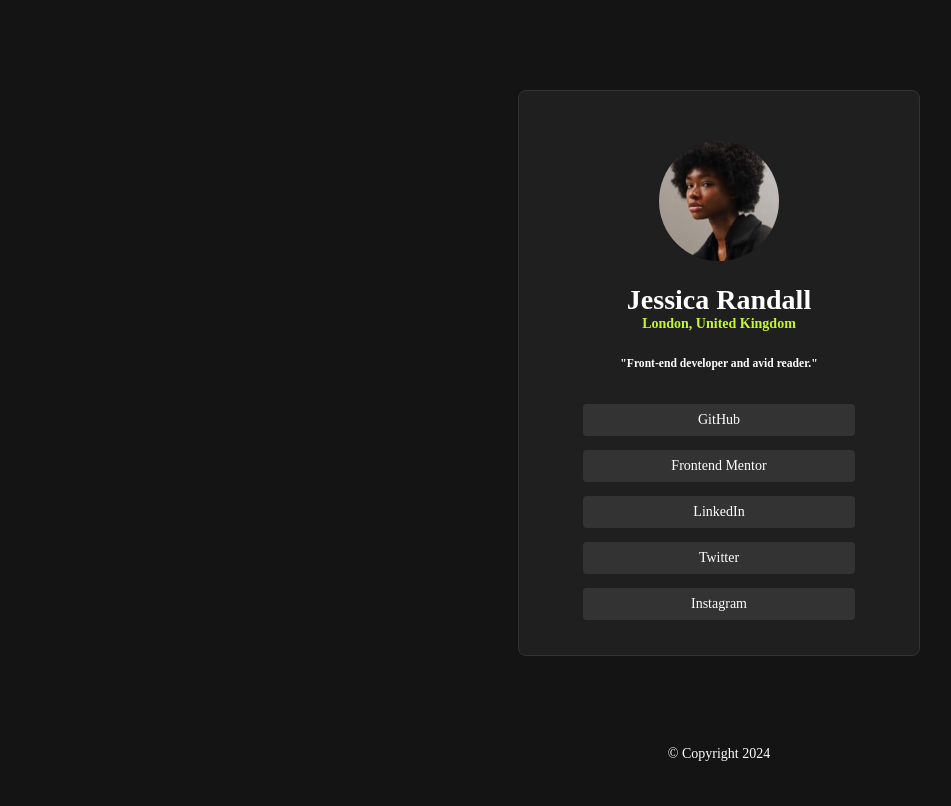
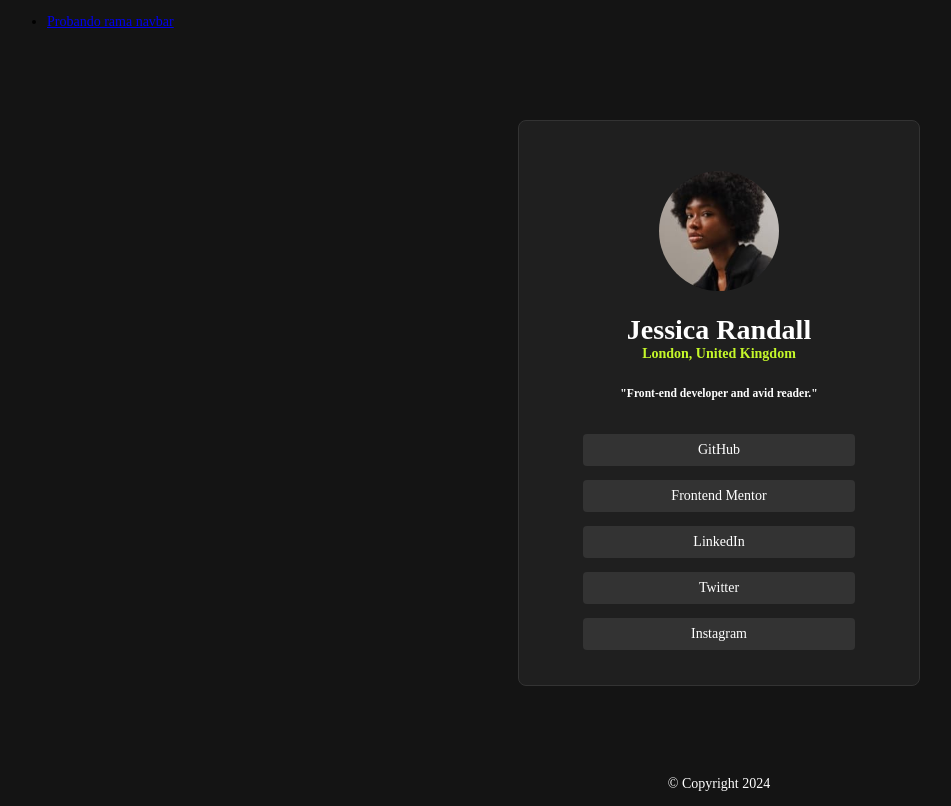
Before and after one commit to jona1994-28/SocialLinksProfile-Example, a plain HTML site: page index.html in a window 1280 px wide. Shown: the top 806 px of the page, without its empty margins (1-952 px from the left). Drawn offline with Linux system fonts and the light colour scheme.

Commit message:
add: navbar

```diff
--- a/index.html
+++ b/index.html
@@ -8,6 +8,9 @@
   <link rel="stylesheet" href="css/style.css">
 </head>
 <body>
+  <ul>
+    <li><a href="#">Probando rama navbar</a></li>
+  </ul>
   <main>
       <div class="perfil">
         <picture><img src="assets/images/avatar-jessica.jpeg" alt="" class="imagen"></picture>
@@ -26,5 +29,6 @@
       </div>
   </main>
   <footer>&copy; Copyright 2024 </footer>
+
 </body>
 </html>
```
